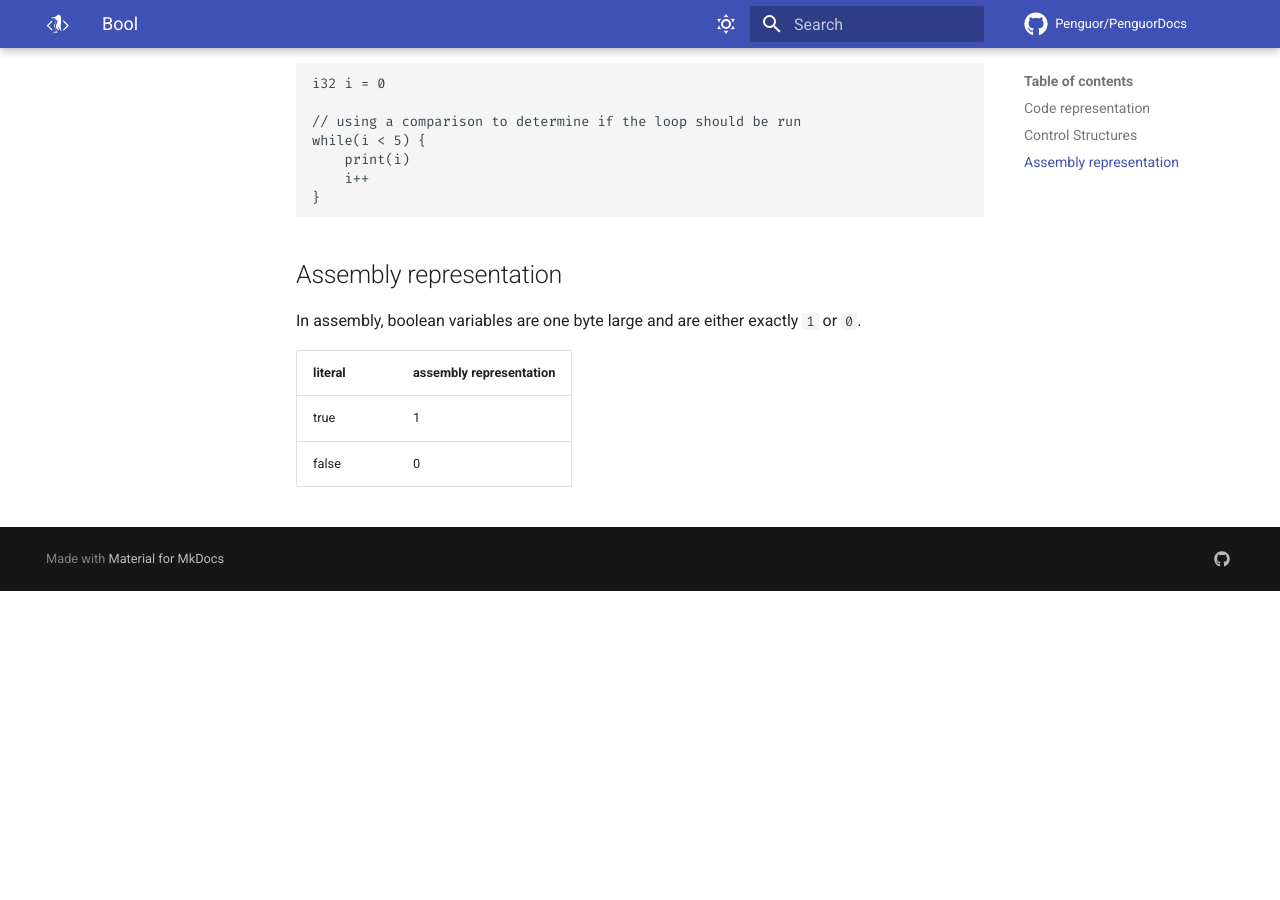
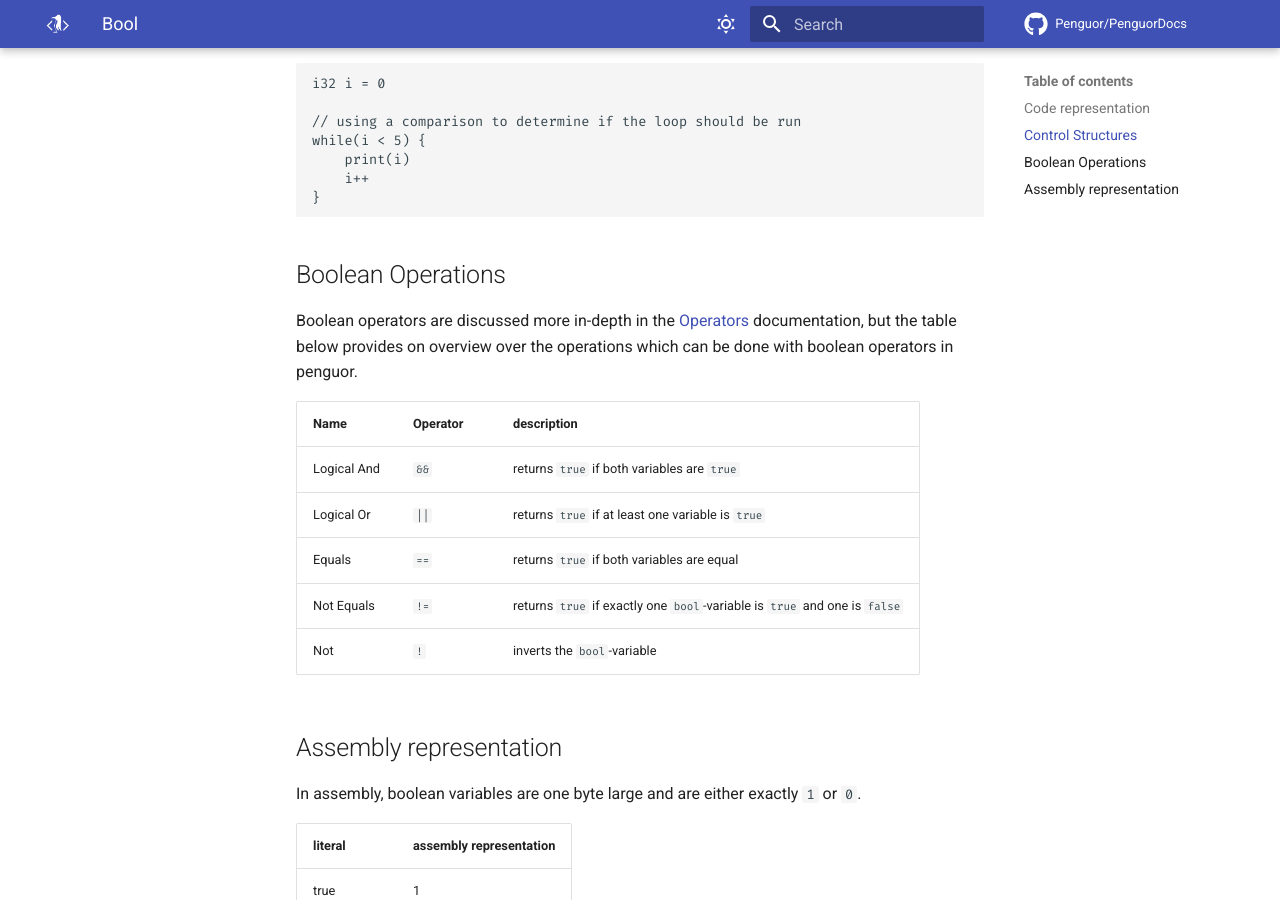
Before and after one commit to Penguor/PenguorDocs, an MkDocs documentation site: the page built from docs/Language_Specification/Data_Types/Built-in_Types/Bool.md, in a window 1280 px wide and 900 px high, scrolled down 731 px. Built offline with MkDocs 1.6.1 and Material for MkDocs 9.7.7, drawn with Linux system fonts in a browser that asks for light colours; comment, search, counter and statistics services are not loaded; before the commit the page ends 1322 px from its top, so only the background shows below that.

Commit message:
add: boolean operators

````diff
--- a/docs/Language_Specification/Data_Types/Built-in_Types/Bool.md
+++ b/docs/Language_Specification/Data_Types/Built-in_Types/Bool.md
@@ -34,6 +34,19 @@ while(i < 5) {
 }
 ```
 
+## Boolean Operations
+
+Boolean operators are discussed more in-depth in the [Operators](../../Operators/index.md) documentation, but the table below provides on overview
+over the operations which can be done with boolean operators in penguor.
+
+| Name        | Operator | description                                                                |
+| ----------- | -------- | -------------------------------------------------------------------------- |
+| Logical And | `&&`     | returns `true` if both variables are `true`                                |
+| Logical Or  | `||`     |  returns `true` if at least one variable is `true`                         |
+| Equals      | `==`     | returns `true` if both variables are equal                                 |
+| Not Equals  | `!=`     | returns `true` if exactly one `bool`-variable is `true` and one is `false` |
+| Not         | `!`      | inverts the `bool`-variable                                                |
+
 ## Assembly representation
 
 In assembly, boolean variables are one byte large and are either exactly `1` or `0`.
````
